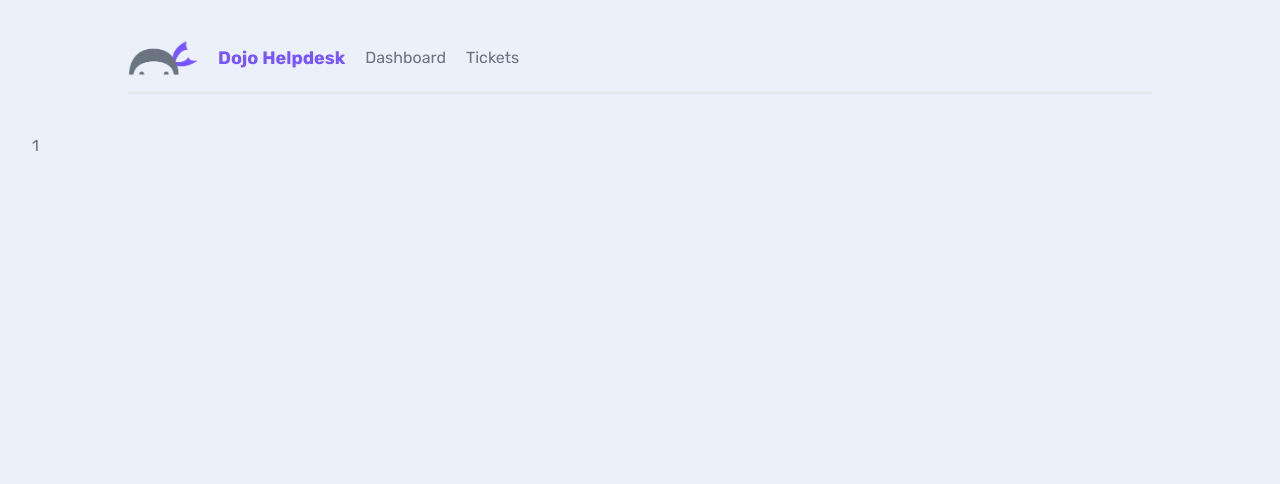
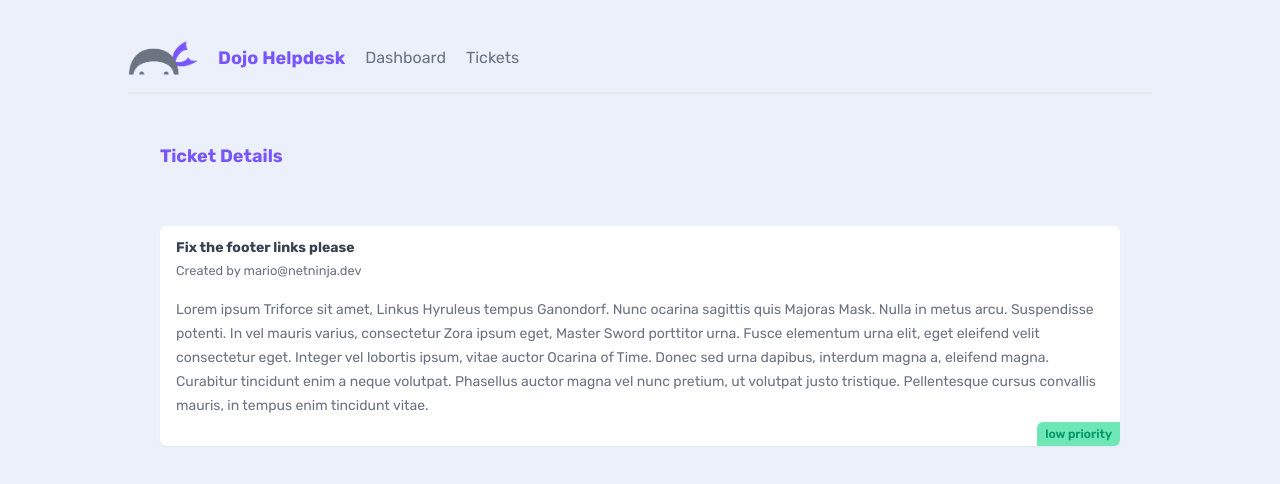
Before and after one commit to lvbn/Netninja-dojo-helpdesk, a Next.js app: page /tickets/1 in a window 1280 px wide. Shown: the top 484 px of the page. Built offline with nearby package versions, Linux system fonts and the light colour scheme; data requests are answered from the project's data file.

Commit message:
[created TicketDetails component][][]

```diff
--- a/app/tickets/TicketList.jsx
+++ b/app/tickets/TicketList.jsx
@@ -1,7 +1,9 @@
+import Link from "next/link"
+
 async function getTickets() {
   const res = await fetch('http://localhost:4000/tickets', {
     next: {
-      revalidate: 0
+      revalidate: 0 // use 0 to opt out of using cache
     }
   })
 
@@ -15,11 +17,13 @@
     <>
       {tickets && tickets.map((ticket) => (
         <div key={ticket.id} className='card my-5'>
-          <h3>{ticket.title}</h3>
-          <p>{ticket.body.slice(0, 200)}...</p>
-          <div className={`pill ${ticket.priority}`}>
-            {ticket.priority} priority
-          </div>
+          <Link href={`/tickets/${ticket.id}`}>
+            <h3>{ticket.title}</h3>
+            <p>{ticket.body.slice(0, 200)}...</p>
+            <div className={`pill ${ticket.priority}`}>
+              {ticket.priority} priority
+            </div>
+          </Link>
         </div>
       ))}
       {!tickets && (
--- a/app/tickets/[id]/page.jsx
+++ b/app/tickets/[id]/page.jsx
@@ -1,9 +1,31 @@
+async function getTicket(id) {
+  const res = await fetch('http://localhost:4000/tickets/' + id, {
+    next: {
+      revalidate: 60 // use 0 to opt out of using cache
+    }
+  })
+
+  return res.json()
+}
+
 import React from 'react'
 
-export default function TicketDetails({ params }) {
-  const id = params.id
+export default async function TicketDetails({ params }) {
+  const ticket = await getTicket(params.id)
 
   return (
-    <div>{id}</div>
+    <main>
+      <nav>
+        <h2>Ticket Details</h2>
+      </nav>
+      <div className='card'>
+        <h3>{ticket.title}</h3>
+        <small>Created by {ticket.user_email}</small>
+        <p>{ticket.body}</p>
+        <div className={`pill ${ticket.priority}`}>
+          {ticket.priority} priority
+        </div>
+      </div>
+    </main>
   )
 }
```
